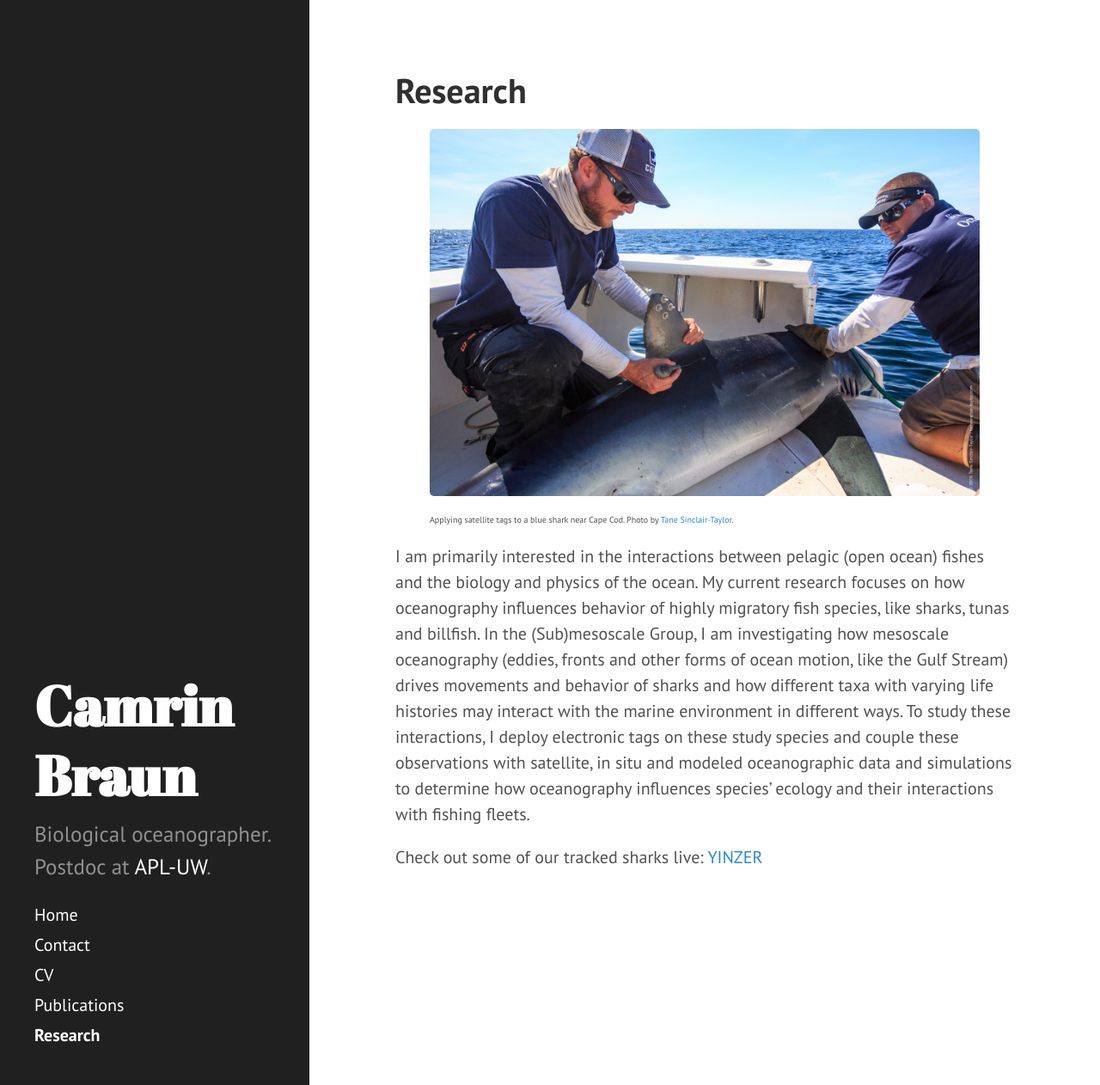
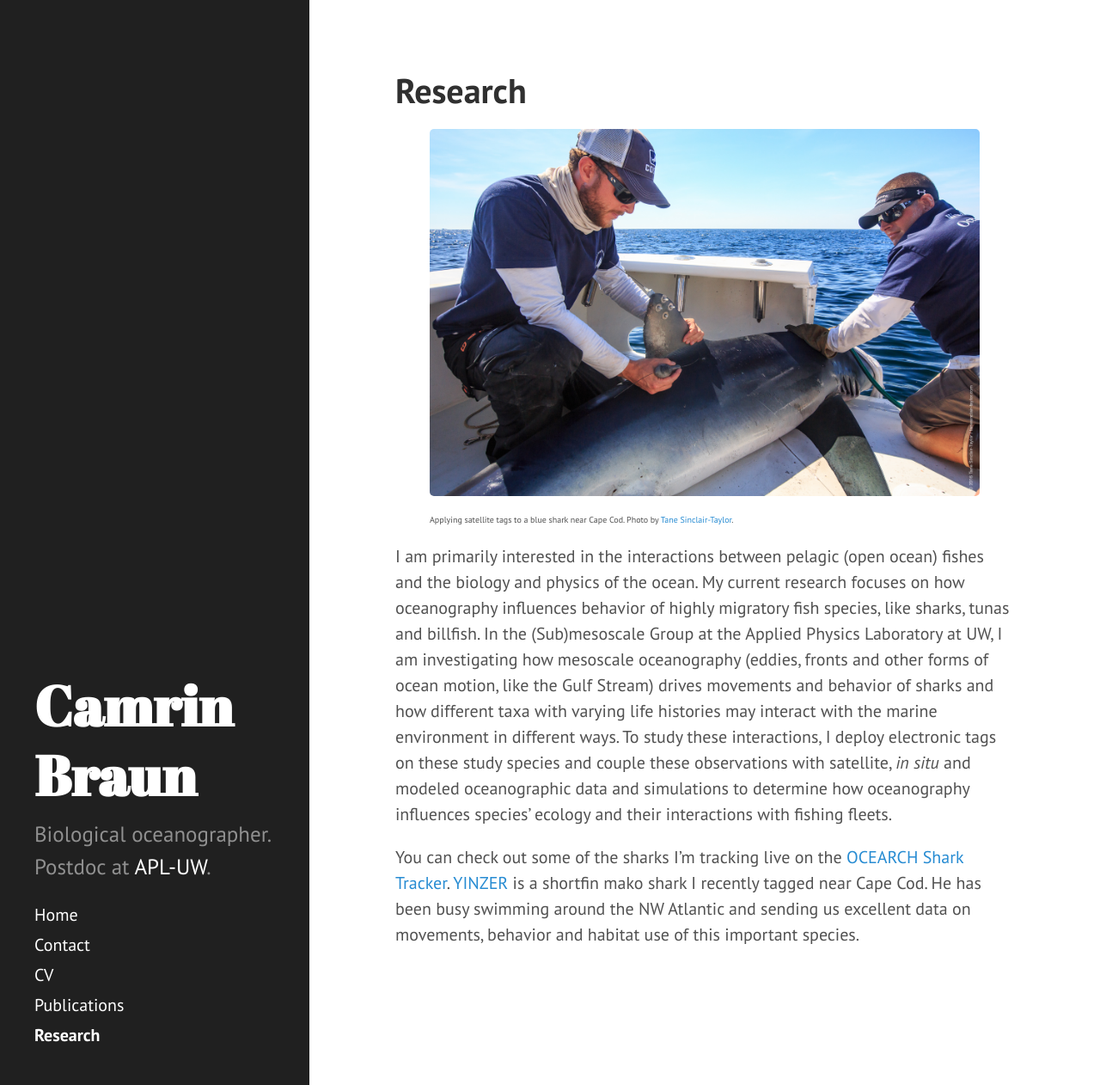
Before and after one commit to camrinbraun/camrinbraun.github.io, a Jekyll site: the page built from research.md, in a window 1280 px wide and 1262 px high. Shown: the whole window at 86% size. Built offline with Jekyll 4.4.1, drawn with Linux system fonts in a browser that asks for light colours.

Commit message:
cleaning up

```diff
--- /dev/null
+++ b/CNAME
@@ -0,0 +1 @@
+hyde.getpoole.com
--- a/research.md
+++ b/research.md
@@ -17,7 +17,6 @@ title: Research
   Applying satellite tags to a blue shark near Cape Cod. Photo by <a href="https://tanesinclair-taylor.com/" target="_blank">Tane Sinclair-Taylor</a>.</figcaption>
 </figure>
 
-I am primarily interested in the interactions between pelagic (open ocean) fishes and the biology and physics of the ocean. My current research focuses on how oceanography influences behavior of highly migratory fish species, like sharks, tunas and billfish. In the (Sub)mesoscale Group, I am investigating how mesoscale oceanography (eddies, fronts and other forms of ocean motion, like the Gulf Stream) drives movements and behavior of sharks and how different taxa with varying life histories may interact with the marine environment in different ways. To study these interactions, I deploy electronic tags on these study species and couple these observations with satellite, in situ and modeled oceanographic data and simulations to determine how oceanography influences species' ecology and their interactions with fishing fleets.
+I am primarily interested in the interactions between pelagic (open ocean) fishes and the biology and physics of the ocean. My current research focuses on how oceanography influences behavior of highly migratory fish species, like sharks, tunas and billfish. In the (Sub)mesoscale Group at the Applied Physics Laboratory at UW, I am investigating how mesoscale oceanography (eddies, fronts and other forms of ocean motion, like the Gulf Stream) drives movements and behavior of sharks and how different taxa with varying life histories may interact with the marine environment in different ways. To study these interactions, I deploy electronic tags on these study species and couple these observations with satellite, <i>in situ</i> and modeled oceanographic data and simulations to determine how oceanography influences species' ecology and their interactions with fishing fleets.
 
-Check out some of our tracked sharks live:
-<a href="https://www.ocearch.org/tracker/?details=273/" target="_blank">YINZER</a>
+You can check out some of the sharks I'm tracking live on the <a href="https://www.ocearch.org/" target="_blank">OCEARCH Shark Tracker</a>. <a href="https://www.ocearch.org/tracker/?details=273/" target="_blank">YINZER</a> is a shortfin mako shark I recently tagged near Cape Cod. He has been busy swimming around the NW Atlantic and sending us excellent data on movements, behavior and habitat use of this important species.
```
Also changed, not shown: index.md (+1 -1 lines).
